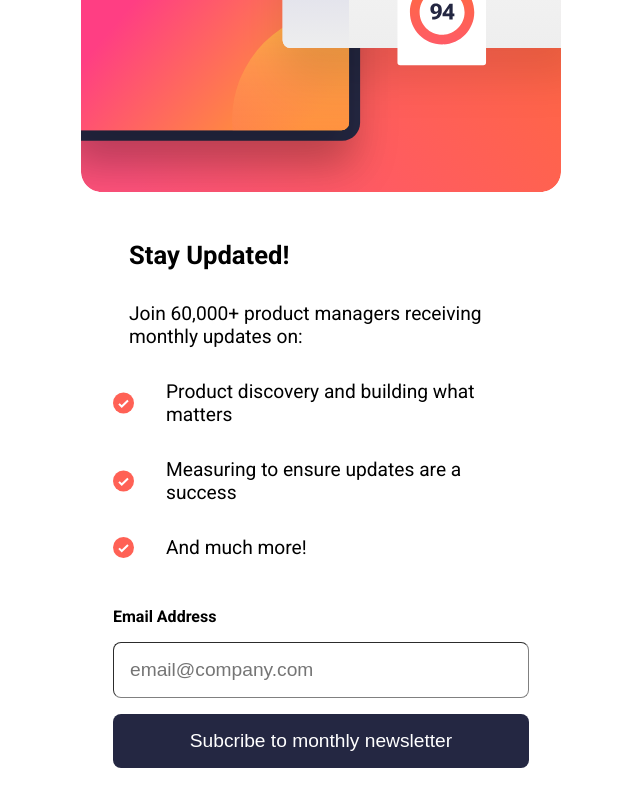
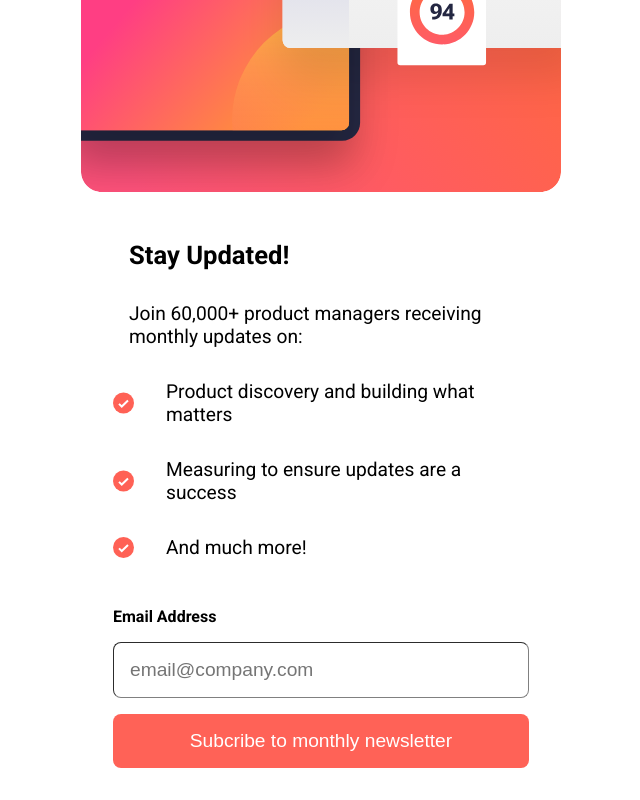
Before and after one commit to riwepo/fem-newsletter-signup-form-with-success-message, a React (Create React App) app: page / in a window 1280 px wide. In both pictures the pointer is over the button "Subcribe to monthly newsletter". Shown: the part 172-972 px from the top of the page, without its empty margins (319-959 px from the left). Built offline with nearby package versions, Linux system fonts and the light colour scheme.

Commit message:
implement button hover active

```diff
--- a/src/components/SignUpForm.module.css
+++ b/src/components/SignUpForm.module.css
@@ -29,3 +29,8 @@
   border: none;
   border-radius: 0.5rem;
 }
+
+.form button:hover,
+.form button:active {
+  background-color: hsl(4, 100%, 67%);
+}
```
